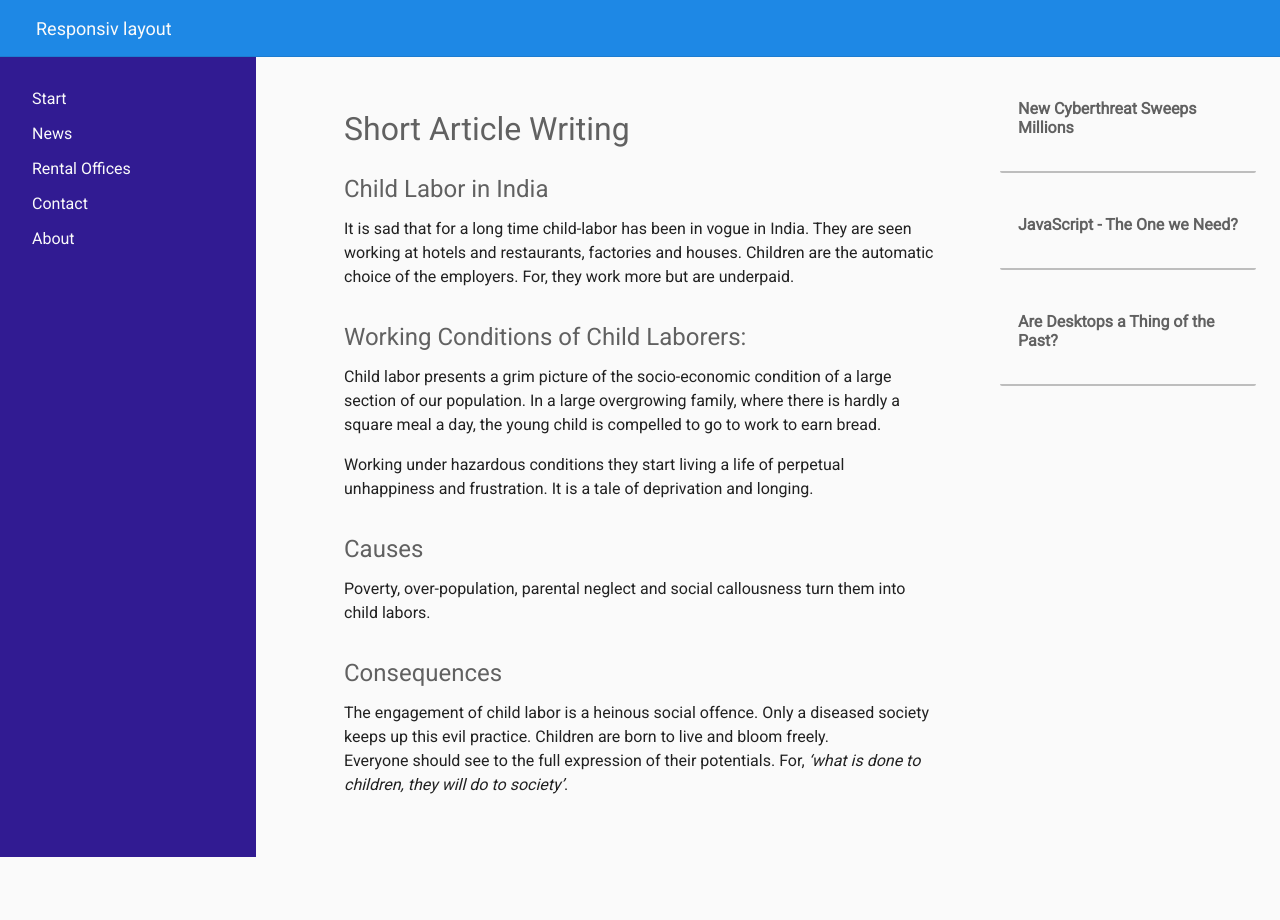
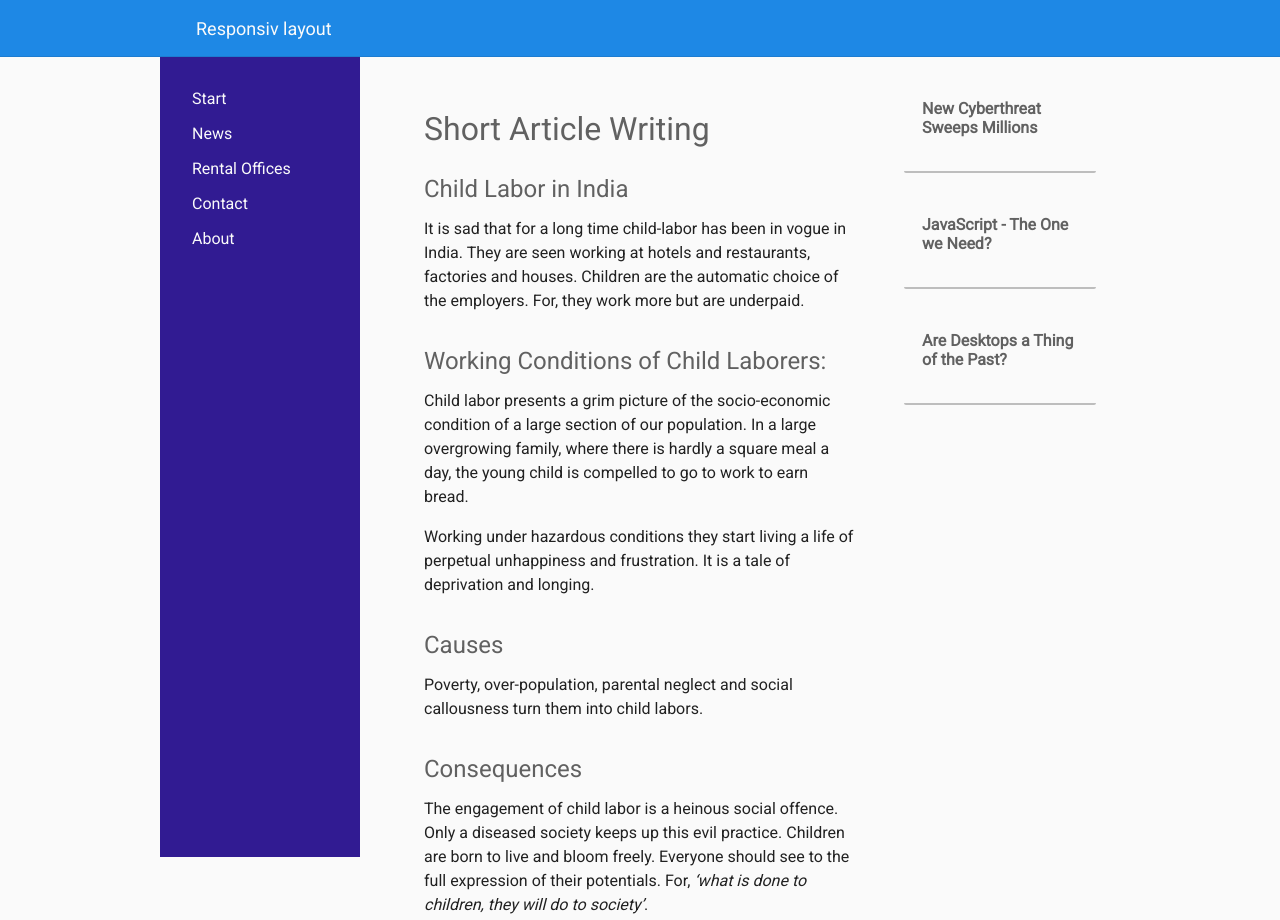
Before and after one commit to jojjesv/responsive-layout, a plain HTML site: page index.html in a window 1280 px wide. Shown: the top 920 px of the page. Before the commit the page ends 857 px from the top, so only its background shows below. Drawn offline with Linux system fonts and the light colour scheme.

Commit message:
max width on root

```diff
--- a/index.html
+++ b/index.html
@@ -15,7 +15,9 @@
     <h1 id="site-logo">
       Responsiv layout
     </h1>
-  </header><nav id="side-nav">
+  </header>
+  <div id="app">
+    <nav id="side-nav">
       <ul>
         <li>
           <a>Start</a>
@@ -33,7 +35,8 @@
           <a>About</a>
         </li>
       </ul>
-  </nav><main>
+    </nav>
+    <main>
       <h1>Short Article Writing</h1>
 
       <h2>
@@ -72,7 +75,8 @@
         are born to live and bloom freely. Everyone should see to the full expression of their potentials. For,
         <em>‘what is done to children, they will do to society’</em>.
       </p>
-  </main><aside id="news-container">
+    </main>
+    <aside id="news-container">
       <article>
         <h3>New Cyberthreat Sweeps Millions</h3>
       </article>
@@ -83,6 +87,7 @@
         <h3>Are Desktops a Thing of the Past?</h3>
       </article>
     </aside>
+  </div>
 </body>
 
 </html>
--- a/styles.css
+++ b/styles.css
@@ -7,10 +7,18 @@ body {
 
 /* Mobile first properties */
 
+#app {
+  position: relative;
+  width: 100%;
+  max-width: 960px;
+  margin: 0 auto;
+}
+
 /* Global navigation */
 #side-nav {
   background: #311B92;
   color: #fafafa;
+
 }
 
 /* Nav item */
@@ -59,14 +67,18 @@ header {
   position: relative;
 }
 
+/* Header logo */
 #site-logo {
   position: absolute;
   top: 50%;
-  transform: translateY(-50%);
+  left: 50%;
+  transform: translate(-50%, -50%);
   font-weight: normal;
   font-size: 18px;
-  margin: 0;
+  margin: 0 auto;
   color: #fafafa;
+  max-width: 960px;
+  width: 100%;
 }
 
 /* Tablets */
@@ -97,7 +109,7 @@ header {
   #side-nav {
     display: inline-block;
     /* inline-block annonyance */
-    width: 20vw;
+    width: 20%;
     min-width: 200px;
   }
 
@@ -108,8 +120,8 @@ header {
 
   main {
     display: inline-block;
-    width: 75vw;
-    left: 25vw;
+    width: 75%;
+    left: 25%;
   }
 }
 
@@ -119,13 +131,13 @@ header {
   #news-container {
     position: absolute;
     display: inline-block;
-    width: 20vw;
+    width: 20%;
     right: 24px;
     padding: 0;
   }
 
   main {
-    width: 50vw;
+    width: 50%;
   }
 
   /* News item */
```
Lines whose indentation alone changed are shown as unchanged.
